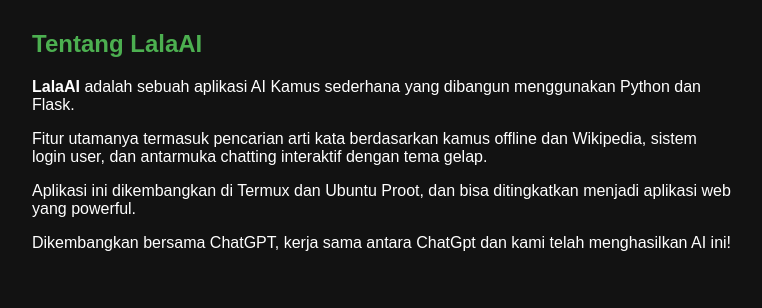
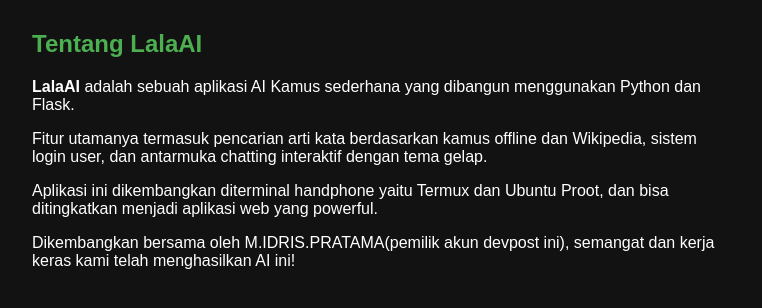
Before and after one commit to zenaiskandewigroupforextrading-star/lalaAI, a Flask app: page /tentang in a window 1280 px wide. Shown: the part 66-374 px from the top of the page, without its empty margins (258-1020 px from the left). Run offline with Flask 3, Linux system fonts and the light colour scheme; the visitor is signed in with stand-in values (Sample User, id 1).

Commit message:
update tentang.html

```diff
--- a/templates/tentang.html
+++ b/templates/tentang.html
@@ -42,8 +42,8 @@
         <h2>Tentang LalaAI</h2>
         <p><strong>LalaAI</strong> adalah sebuah aplikasi AI Kamus sederhana yang dibangun menggunakan Python dan Flask.</p>
         <p>Fitur utamanya termasuk pencarian arti kata berdasarkan kamus offline dan Wikipedia, sistem login user, dan antarmuka chatting interaktif dengan tema gelap.</p>
-        <p>Aplikasi ini dikembangkan di Termux dan Ubuntu Proot, dan bisa ditingkatkan menjadi aplikasi web yang powerful.</p>
-        <p>Dikembangkan bersama ChatGPT, kerja sama antara ChatGpt dan kami telah menghasilkan AI ini!</p>
+        <p>Aplikasi ini dikembangkan diterminal handphone yaitu Termux dan Ubuntu Proot, dan bisa ditingkatkan menjadi aplikasi web yang powerful.</p>
+        <p>Dikembangkan bersama oleh M.IDRIS.PRATAMA(pemilik akun devpost ini), semangat dan kerja keras kami telah menghasilkan AI ini!</p>
     </div>
 </body>
 </html>
```
